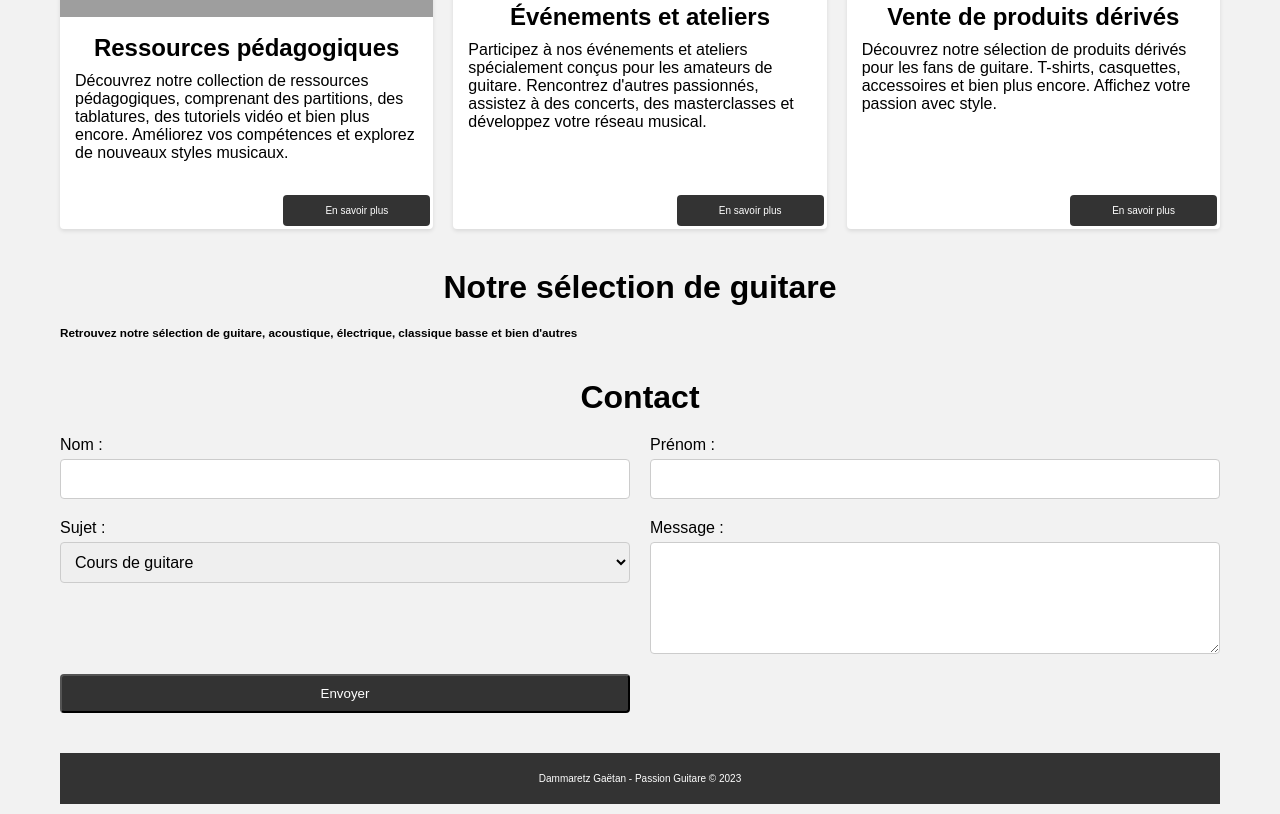
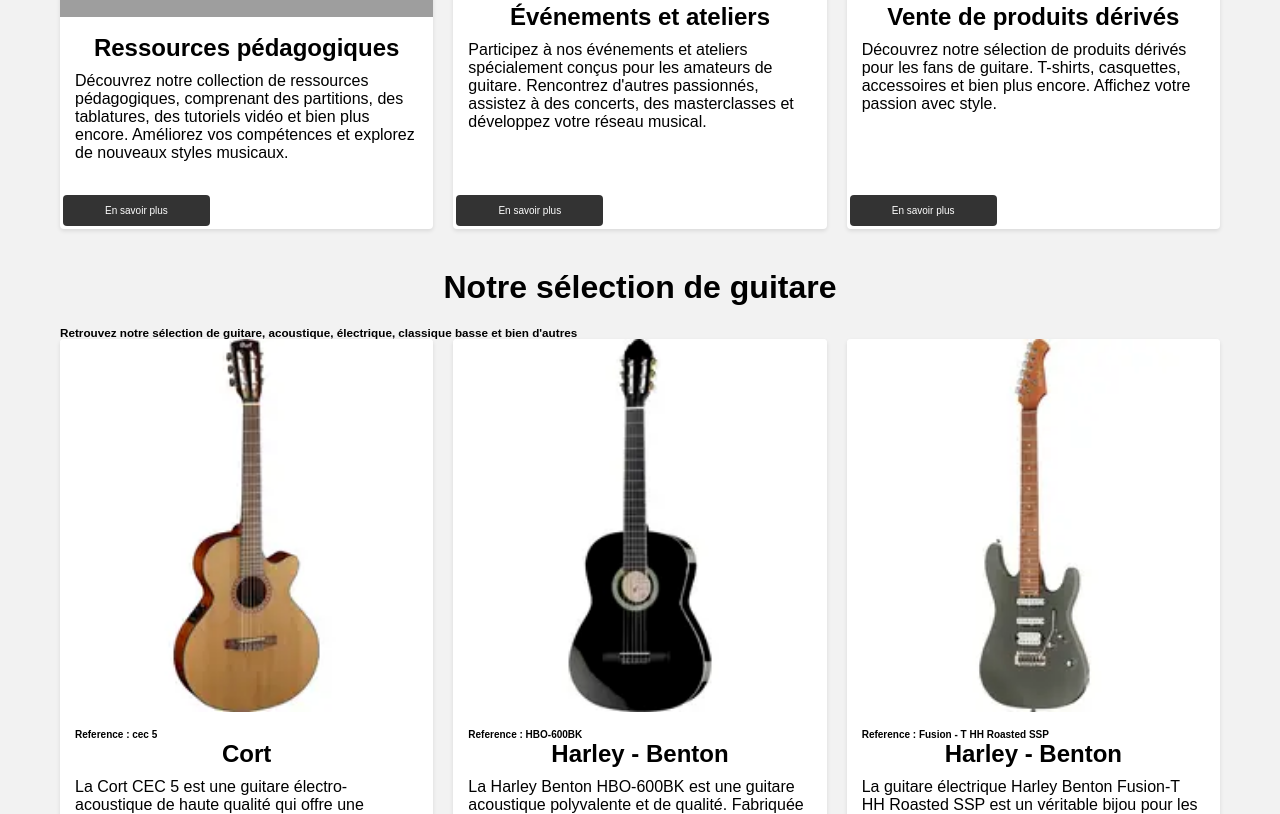
Before and after one commit to GDevWeb/PassionGuitar, a plain HTML site: page index.html in a window 1280 px wide. Shown: the part 1654-2468 px from the top of the page. Drawn offline with Linux system fonts and the light colour scheme; grey boxes are pictures that could not be loaded.

Commit message:
ended category products - selections - todo Filter product by cat and price

```diff
--- a/index.html
+++ b/index.html
@@ -17,7 +17,8 @@
         <nav>
             <ul class="liste">
                 <li class="items"><a href="#about">About</a></li>
-                <li class="items"><a href="#products">Produits & Services</a></li>
+                <li class="items"><a href="#services">Services</a></li>
+                <li class="items"><a href="#products">Produits</a></li>
                 <li class="items"><a href="#contact">Contact</a></li>
             </ul>
             <button class="btn-responsive"><i class="fa-solid fa-bars"></i></button>
@@ -61,9 +62,9 @@
                         spécifiques que vous proposez.
                     </p>
             </section>
-            <section id="products">
+            <section id="services">
                 <article>
-                    <h2>Produits et Services</h2>
+                    <h2>Services</h2>
                 </article>
 
                 <div class="cards">
@@ -154,13 +155,17 @@
                 </div>
                 <!-- end cards  -->
             </section>
-            <section id="selection">
+            <section id="products">
 
                 <article>
                     <h2>Notre sélection de guitare</h2>
                     <h3><strong>Retrouvez notre sélection de guitare, acoustique, électrique, classique basse et bien
                             d'autres</strong></h3>
                 </article>
+
+                <div class="cards">
+
+                </div>
 
 
             </section>
@@ -207,7 +212,8 @@
     </div>
     <!-- end container  -->
 </body>
-<script src="./scripts/navbar.js"></script>
+<script type="module" src="./scripts/main.js"></script>
+<script  src="./scripts/navbar.js"></script>
 <script src="scripts/btnBackToTop.js"></script>
 
 </html>
--- a/sass/main.scss
+++ b/sass/main.scss
@@ -135,9 +135,26 @@
     .btnMore-container {
         display: flex;
         align-items: flex-end;
-        justify-content: flex-end;
+        justify-content: space-between;
         flex-basis: 5%;
         margin: 0.3rem;
+    }
+
+    .btnPrice {
+        flex-basis: 40%;
+        display: inline-block;
+        padding: 1rem 2rem;
+        background-color: $primaryColor;
+        color: $fontColor;
+        text-align: center;
+        text-decoration: none;
+        border-radius: 0.4rem;
+        transition: background-color 0.3s ease;
+
+        &:hover {
+            background-color: $secondaryColor;
+        }
+
     }
 
     .btnMore {
@@ -189,6 +206,7 @@
 
 .form-group textarea {
     resize: vertical;
+    resize: none;
 }
 
 .contact-form .btn {
@@ -204,6 +222,7 @@
 .contact-form .btn:hover {
     background-color: $secondaryColor;
 }
+// end form
 
 /* Back to Top Button */
 .back-to-top-btn {
--- a/scripts/main.js
+++ b/scripts/main.js
@@ -0,0 +1,60 @@
+import { productsTab } from "./productsTab.js";
+
+console.log(productsTab);
+
+document.addEventListener("DOMContentLoaded", () => {
+  const selectionContainer = document.querySelector("#products .cards");
+
+  productsTab.forEach((product) => {
+    const card = document.createElement("div");
+    card.classList.add("card");
+
+    const figure = document.createElement("figure");
+    const img = document.createElement("img");
+    img.src = product.img;
+    img.alt = product.mark;
+    figure.appendChild(img);
+    card.appendChild(figure);
+
+    const cardContent = document.createElement("div");
+    cardContent.classList.add("card-content");
+    const title = document.createElement("h3");
+    title.textContent = product.mark;
+    const ref = document.createElement("h4");
+    ref.textContent = `Reference : ${product.ref}`;
+    cardContent.appendChild(ref)
+
+    const description = document.createElement("p");
+    description.textContent = product.description;
+    cardContent.appendChild(title);
+    cardContent.appendChild(description);
+    card.appendChild(cardContent);
+
+    const btnMoreContainer = document.createElement("div");
+    btnMoreContainer.classList.add("btnMore-container");
+
+    const btnCat = document.createElement("a");
+    btnCat.href = "#";
+    btnCat.classList.add("btnMore");
+    btnCat.textContent = `${product.cat}`;
+    btnCat.style.backgroundColor = `${product.backgroundButton}`
+    btnMoreContainer.appendChild(btnCat);
+    card.appendChild(btnMoreContainer);
+
+    const btnPrice = document.createElement("a");
+    btnPrice.href = "#";
+    btnPrice.classList.add("btnPrice");
+    btnPrice.textContent = `${product.price}€`;
+    btnMoreContainer.appendChild(btnPrice);
+    card.appendChild(btnMoreContainer);
+
+
+    selectionContainer.appendChild(card);
+  });
+});
+
+// const allBTnCat = document.querySelectorAll("btnPrice");
+// allBTnCat.forEach((button) => button.addEventListener('click', (e) =>{
+//     e.preventDefault();
+//     console.log("click");
+// } ))
--- /dev/null
+++ b/scripts/productsTab.js
@@ -0,0 +1,64 @@
+const productsTab = [
+    {
+        id: 1,
+        mark: "Cort",
+        ref: " cec 5",
+        img: './assets/images/guitare/cort-cec5-classique.png',
+        description: "La Cort CEC 5 est une guitare électro-acoustique de haute qualité qui offre une expérience de jeu exceptionnelle aux guitaristes de tous niveaux. Avec son corps en épicéa massif et sa table en palissandre, elle produit un son riche, équilibré et chaleureux.",
+        price: 298,
+        cat: "électro-acoustique",
+        backgroundButton : "#4682B4"
+    },
+    {
+        id: 2,
+        mark: "Harley - Benton",
+        ref: "HBO-600BK",
+        img: './assets/images/guitare/harley-benton-classique.png',
+        description: "La Harley Benton HBO-600BK est une guitare acoustique polyvalente et de qualité. Fabriquée avec soin, elle offre un son riche et chaleureux grâce à sa table en épicéa massif et son corps en acajou laminé. Son manche en acajou avec touche en palissandre assure un jeu confortable et une bonne résonance. Que vous soyez un débutant ou un guitariste expérimenté, la HBO-600BK vous séduira par son excellente jouabilité et sa sonorité équilibrée. Avec son design élégant et sa finition noire, cette guitare acoustique est un choix parfait pour les amateurs de musique acoustique.",
+        price: 249,
+        cat: "classique",
+        backgroundButton : "#964B00"
+    },
+    {
+        id: 3,
+        mark: "Harley - Benton",
+        ref: " Fusion - T HH Roasted SSP",
+        img: './assets/images/guitare/harley-benton-electro.png',
+        description : "La guitare électrique Harley Benton Fusion-T HH Roasted SSP est un véritable bijou pour les amateurs de son puissant et polyvalent. Dotée de deux micros double bobinage, cette guitare offre une large palette sonore, allant des sonorités chaudes et vintage aux tones plus agressifs et modernes. Le manche en érable torréfié confère une stabilité exceptionnelle et une jouabilité fluide, tandis que la touche en ébène ajoute une touche d'élégance. Que vous jouiez du rock, du blues, du métal ou d'autres styles, la Fusion-T HH Roasted SSP répondra à tous vos besoins avec une qualité sonore et une ergonomie remarquables. Son design sophistiqué et sa finition SSP (Satin Seafoam Pearl) en font également un instrument visuellement impressionnant sur scène. Découvrez une guitare électrique polyvalente et performante avec la Harley Benton Fusion-T HH Roasted SSP.",
+        price: 377,
+        cat: "électrique",
+        backgroundButton : "#FF0000"
+    },
+    {
+        id: 4,
+        mark: "Squier",
+        ref: " Classic Vibe '50s Tele MN SB",
+        img: './assets/images/guitare/squier-contemp-elect.png',
+        description : "La guitare Squier Classic Vibe '50s Tele MN SB capture l'essence du style vintage des années 50 dans un instrument moderne et abordable. Dotée d'un corps en peuplier léger et d'un manche en érable au profil confortable, cette Telecaster offre une jouabilité exceptionnelle. Les micros à simple bobinage produisent des sonorités authentiques et articulées, parfaites pour le rock, le blues et bien d'autres genres musicaux. Avec son look rétro et sa finition Sunburst, cette guitare dégage un charme intemporel. Les caractéristiques classiques telles que le pickguard noir, les boutons de contrôle chromés et le chevalet vintage ajoutent à son esthétique vintage. Que vous soyez un passionné de musique des années 50 ou que vous recherchiez simplement une guitare polyvalente et fiable, la Squier Classic Vibe '50s Tele MN SB est un choix remarquable.",
+        price: 411,
+        cat: "électrique",
+        backgroundButton : "#FF0000"
+    },
+    {
+        id: 5,
+        mark: "Adamas ",
+        ref: "HBO-850BK",
+        img: './assets/images/guitare/adamas-md80-nwt-electro-acoustique-roundback.png',
+        description: "L'Adamas MD80 NWT est une guitare électro-acoustique pan coupé. Elle présente une table en fibre de carbone suspendue, un barrage en X Adamas et un corps Mid-Depth Bowl en Lyrachord. Son manche en noyer et sa touche en ébène offrent une jouabilité confortable avec 22 frettes en maillechort. Cette guitare dispose d'un chevalet en ébène, de mécaniques chrome satiné Sperzel Solid Pro et est équipée du micro Ovation OCP-1K ainsi que d'un préamplificateur OP-Pro Studio avec accordeur intégré. Le diapason est de 642 mm, la largeur au sillet est de 43 mm et la touche a un rayon de 10. La guitare est livrée en étui et est fabriquée aux USA.",
+        price: 3899,
+        cat: "électro-acoustique",
+        backgroundButton : "#4682B4"
+    },
+    {
+        id: 6,
+        mark: "Harley - Benton ",
+        ref: "HBO-850BK",
+        img: './assets/images/guitare/harley-benton-electro_accoustique.png',
+        description: "La Harley Benton HBO-850BK est une guitare électro-acoustique roundback polyvalente. Avec son corps arrondi, elle offre un son équilibré et une projection sonore optimale. Son table en épicéa massif et son dos/éclisses en acajou produisent des tonalités riches et chaleureuses. Équipée d'un préampli, elle peut être branchée sur un amplificateur ou une console de mixage pour une amplification facile. Son manche confortable en acajou facilite le jeu, tandis que sa finition noire élégante lui confère un look moderne. La Harley Benton HBO-850BK est une guitare électro-acoustique fiable et abordable pour les musiciens de tous niveaux.",
+        price: 129,
+        cat: "électro-acoustique",
+        backgroundButton : "#4682B4"
+    },
+];
+
+export { productsTab };
```
Also changed, not shown: assets/images/guitare/adamas-md80-nwt-electro-acoustique-roundback.png (added), assets/images/guitare/cort-cec5-classique.png (added), assets/images/guitare/harley-benton-classique.png (added), assets/images/guitare/harley-benton-electro.png (added), assets/images/guitare/harley-benton-electro_accoustique.png (added), assets/images/guitare/ovation-celebrity-electro_accoustique.png (added), assets/images/guitare/squier-contemp-elect.png (added), css/main.css, 1 other file.
